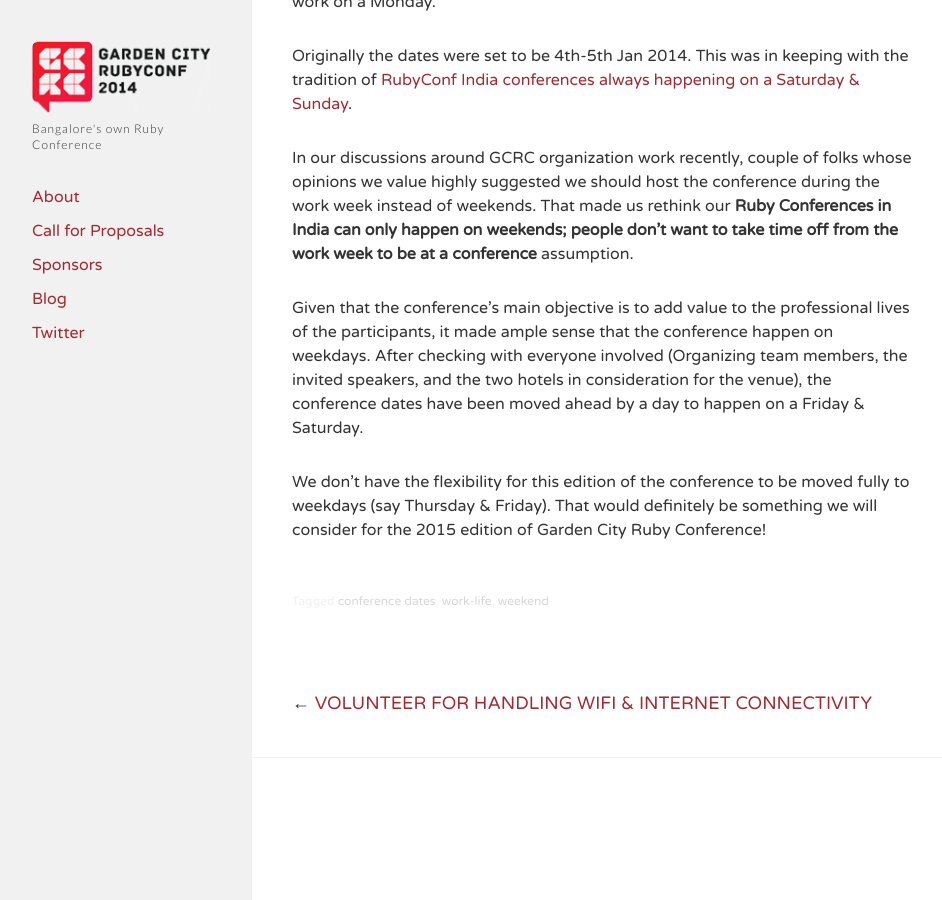
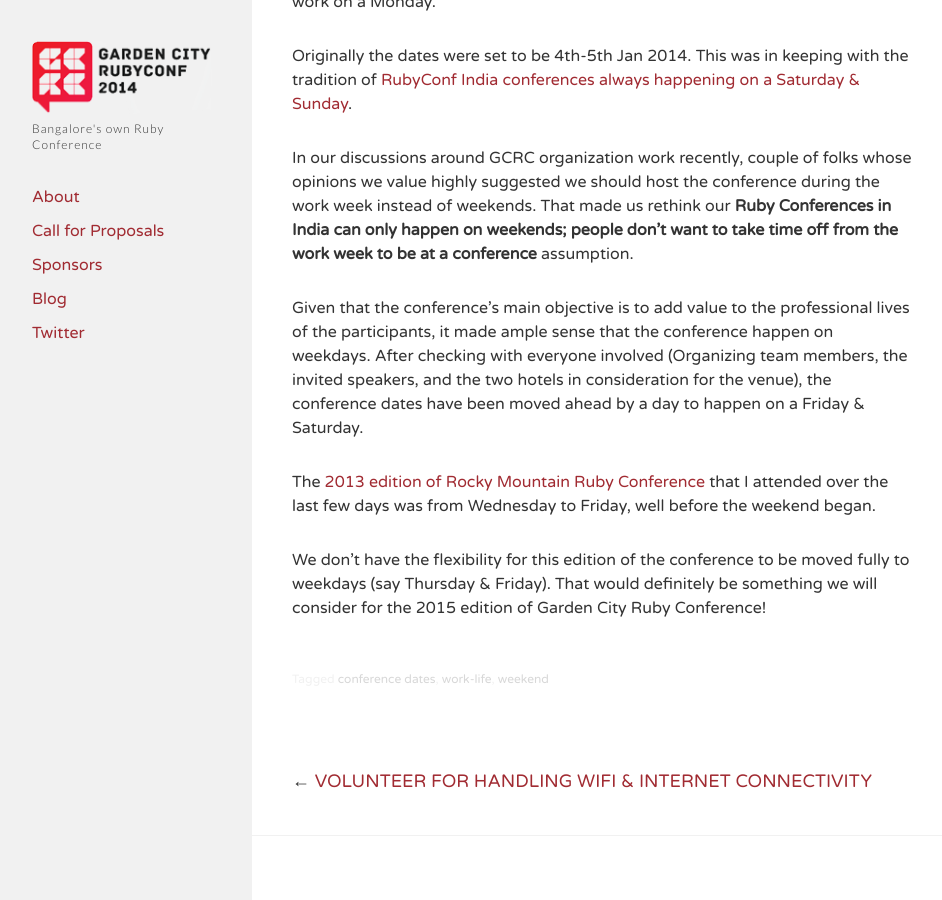
Before and after one commit to GardenCityRuby/GCRC2014, a Jekyll site: the page built from _posts/2013-09-29-conference-dates-moved-ahead-by-a-day.md, in a window 1280 px wide and 900 px high, scrolled down 607 px. Shown: the whole window, without its empty margins (8-950 px from the left). Built offline with Jekyll 4.4.1, drawn with Linux system fonts in a browser that asks for light colours; nearby versions of some CDN libraries; comment, search, counter and statistics services are not loaded.

Commit message:
Addition to the blogpost

```diff
--- a/_posts/2013-09-29-conference-dates-moved-ahead-by-a-day.md
+++ b/_posts/2013-09-29-conference-dates-moved-ahead-by-a-day.md
@@ -17,4 +17,6 @@
 
 Given that the conference's main objective is to add value to the professional lives of the participants, it made ample sense that the conference happen on weekdays. After checking with everyone involved (Organizing team members, the invited speakers, and the two hotels in consideration for the venue), the conference dates have been moved ahead by a day to happen on a Friday & Saturday.
 
+The [2013 edition of Rocky Mountain Ruby Conference](http://rockymtnruby.com) that I attended over the last few days was from Wednesday to Friday, well before the weekend began.
+
 We don't have the flexibility for this edition of the conference to be moved fully to weekdays (say Thursday & Friday). That would definitely be something we will consider for the 2015 edition of Garden City Ruby Conference!
```
